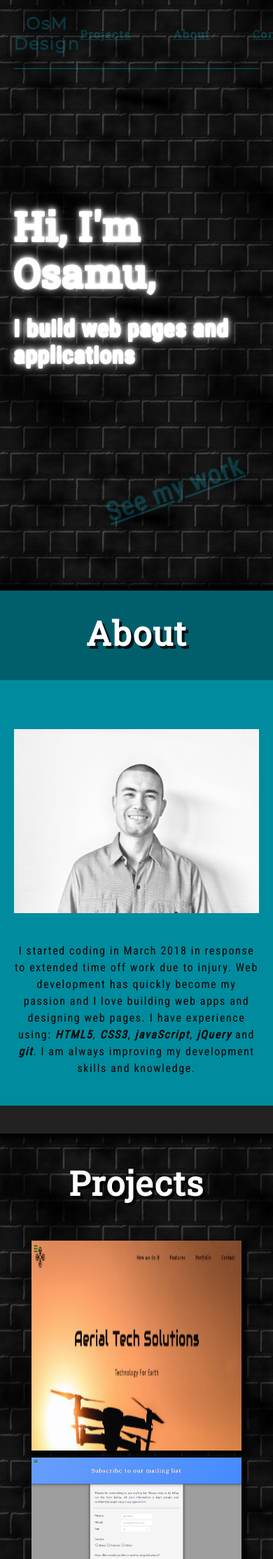
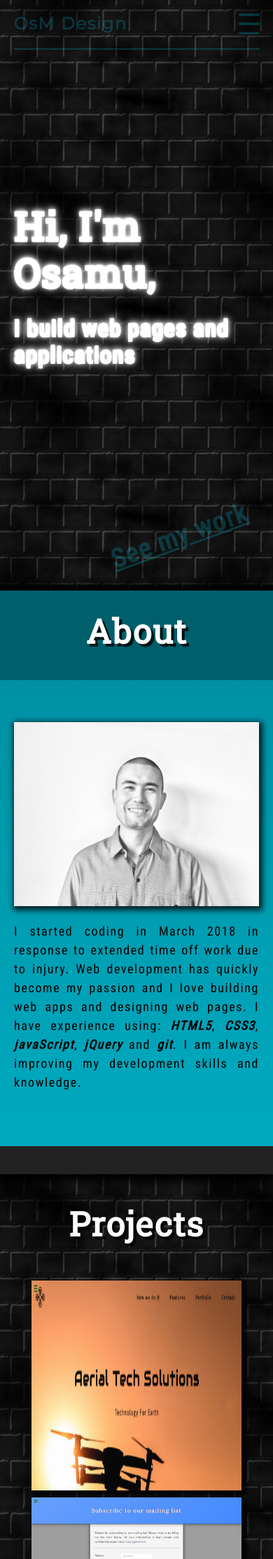
Before and after one commit to ozmos/Portfolio, a PHP site: page / in a window 390 px wide. Shown: the top 2228 px of the page at 70% size. Run offline with PHP 8.4, Linux system fonts and the light colour scheme.

Commit message:
linear gradients font sizes

```diff
--- a/index.html
+++ b/index.html
@@ -8,6 +8,7 @@
     <meta name="author" content="Osamu Morozumi">
     <meta name="description" content="Portfolio page for web developer Osamu Morozumi">
     <link rel="stylesheet" href="portfolio.css">
+
 </head>
 
 <body>
@@ -32,19 +33,27 @@
             </header>
             <div class="nav-list">
                 <div class="link-container">
-                    <a class="nav-link" href="#projects">
-							Projects
+                    <a class="nav-link" href="#about">
+							About
 						</a>
                 </div>
                 <div class="link-container">
-                    <a class="nav-link" href="#about">
-							About
+                    <a class="nav-link" href="#projects">
+							Projects
 						</a>
                 </div>
                 <div class="link-container">
                     <a class="nav-link" href="#contact">
 							Contact
 						</a>
+                </div>
+            </div>
+            <div id="menu-toggle">
+                <div class="hamburger top">
+                </div>
+                <div class="hamburger top">
+                </div>
+                <div class="hamburger">
                 </div>
             </div>
         </div>
@@ -56,7 +65,7 @@
                 <h2 class="article-heading" id="about-heading">About</h2>
             </header>
             <div class="container" id="about-container">
-                <section class="about-section">
+                <section class="about-section about-picture">
                     <img class="profile-picture" src="images/profile-greyscale-reduced.jpg" alt="black and white profile picture">
 
                 </section>
@@ -233,7 +242,7 @@
             <div class="contact-section">
                 <form id="form" action="https://mail.google.com/mail">
                     <input id="name" type="text" placeholder="your name" required>
-                    <input id="number" type="number" placeholder="your phone number">
+                    <!-- <input id="number" type="number" placeholder="your phone number"> -->
                     <input type="email" name="email" id="email" placeholder="your email@mail.com" required>
                     <input id="submit" type="submit" value="Submit">
                 </form>
@@ -287,6 +296,7 @@
             </div>
         </div>
     </footer>
+    <script src="scripts/nav.js"></script>
     <script src="scripts/gallery.js"></script>
     <!-- <script src="https://gitcdn.link/repo/freeCodeCamp/testable-projects-fcc/master/build/bundle.js"></script> -->
 </body>
--- a/portfolio.css
+++ b/portfolio.css
@@ -28,18 +28,6 @@
         --container-padding: 10px;
     }
 }
-
-
-/* html {
-
-}
-
-*,
-*:before,
-*:after {
-    box-sizing: inherit;
-}
- */
 
 * {
     max-width: 100%;
@@ -92,6 +80,10 @@ p,
 h3,
 a {
     font-family: var(--main-text, sans-serif);
+}
+
+p {
+    font-size: 18px;
 }
 
 .welcome-subheading {
@@ -182,15 +174,15 @@ a {
 
 .welcome-link {
     position: absolute;
-    right: 10%;
+    right: 8%;
     bottom: 10%;
-    transform: translate(100%, 100%);
+    transform: translate(-50%, -50%);
     font-size: 2em;
     font-family: 'Roboto Condensed', sans-serif;
     transform: rotate(-20deg);
     opacity: 0.2;
     color: var(--highlight, #00dffc);
-    animation: flick-on 1.5s linear 13s 1, flick-stay 3s linear 14.5s infinite;
+    animation: flick-on 1.5s linear 10s 1, flick-stay 3s linear 11.5s infinite;
 }
 
 .welcome-link:visited {
@@ -203,6 +195,7 @@ nav {
     text-align: center;
     width: 100%;
     color: var(--highlight, #00dffc);
+    z-index: 5;
 }
 
 .nav-container {
@@ -217,7 +210,7 @@ nav {
     border-bottom: 2px solid var(--highlight, #00dffc);
     font-weight: bold;
     opacity: 0.2;
-    animation: flick-on 1.5s linear 14s 1, fade-down 1s linear 15.5s 1, stays 3s linear 16.5s infinite;
+    animation: flick-on 1.5s linear 11s 1, fade-down 1s linear 12.5s 1, stays 3s linear 13.5s infinite;
 }
 
 #home-link {
@@ -243,6 +236,56 @@ nav {
     display: flex;
     justify-content: space-evenly;
     color: var(--highlight, #00dffc);
+}
+
+#menu-toggle {
+    display: none;
+}
+
+@media (max-width: 768px) {
+    .nav-list {
+        position: absolute;
+        top: 85px;
+        right: 0;
+        transform: translate(45%, 0);
+        display: none;
+        flex-direction: column;
+        align-items: flex-end;
+        line-height: 2;
+        font-size: 18px;
+    }
+    .toggle-reveal {
+        display: flex;
+    }
+    #menu-toggle {
+        position: relative;
+        display: inline-block;
+        --size: 30px;
+        --color: var(--highlight);
+        --thickness: calc(var(--size) / 8);
+        --margin: calc((var(--size) - calc(var(--thickness) * 3)) / 2);
+        width: var(--size);
+        height: var(--size);
+    }
+    .hamburger {
+        width: 100%;
+        border: 1px solid var(--color);
+        height: var(--thickness);
+        background: var(--color);
+        border-radius: calc(var(--thickness) / 2);
+    }
+    #menu-toggle:hover .hamburger {
+        box-shadow: var(--shadow-highlight);
+    }
+    .top {
+        margin-bottom: var(--margin);
+    }
+    .welcome-link {
+        bottom: 2%;
+    }
+    #socials-container {
+        margin-top: 3em;
+    }
 }
 
 .nav-link {
@@ -381,6 +424,11 @@ main {
     top: 0;
 }
 
+.slide {
+    height: 100%;
+    top: 0;
+}
+
 .project-description-text {
     color: var(--primary-light);
     /* font-size: 1.1rem; */
@@ -427,8 +475,8 @@ main {
 
 #about {
     position: relative;
-    height: calc(82.5vh + calc(var(--border-width) * 2));
-    background: var(--contrast);
+    /* height: calc(82.5vh + calc(var(--border-width) * 2)); */
+    background: linear-gradient(var(--contrast), #00aac0);
     padding: var(--header-height, 6rem), 0, var(--header-height, 6rem), 0;
     /* border-top: 10px solid var(--primary-dark, black); */
     border-bottom: var(--border-width, 40px) solid var(--primary-dark, black);
@@ -437,23 +485,27 @@ main {
 
 #about-container {
     position: relative;
-    top: calc(var(--header-height) + 50px);
     display: flex;
     flex-flow: row wrap;
     justify-content: space-around;
+    margin: 40px auto;
     width: 900px;
     padding: 20px;
-    margin: auto;
     background: var(--secondary-highlight);
 }
 
 #about-header {
-    position: absolute;
+    position: relative;
     top: 0;
     left: 0;
     width: 100vw;
     height: var(--header-height, 6rem);
     background: var(--border-highlight);
+}
+
+#about-header h2 {
+    margin: 0;
+    top: .6em;
 }
 
 .about-section {
@@ -462,8 +514,12 @@ main {
 
 .about-description {
     position: relative;
-    top: 10%;
     line-height: 1.5;
+    text-align: justify;
+}
+
+.profile-picture {
+    box-shadow: 2px 3px 8px 3px rgba(1, 1, 1, 0.8);
 }
 
 .tech {
@@ -472,7 +528,7 @@ main {
 
 #contact {
     position: relative;
-    background: var(--border-highlight, #222);
+    background: linear-gradient(to top, var(--border-highlight), #008c9e);
     padding: var(--container-padding, 20px);
     padding-bottom: 40px;
 }
@@ -520,6 +576,11 @@ input {
     letter-spacing: 0.1rem;
     font-size: 1rem;
     box-shadow: var(--shadow-article);
+    cursor: pointer;
+}
+
+#submit:hover {
+    opacity: 0.8;
 }
 
 .socials-icon {
--- a/scripts/gallery.js
+++ b/scripts/gallery.js
@@ -1,4 +1,4 @@
-var images = document.getElementsByClassName("project-tile");
+/* var images = document.getElementsByClassName("project-tile");
 var descriptions = document.getElementsByClassName("project-description-section");
 
 for (var i = 0; i < images.length; i++) {
@@ -15,4 +15,9 @@ for (var i = 0; i < images.length; i++) {
     });
 
 
+} */
+
+function slider() {
+    var descriptions = document.querySelectorAll(".project-description-section");
+    descriptions.forEach(tile => tile.classlist.toggle('slide'));
 }
--- /dev/null
+++ b/scripts/nav.js
@@ -0,0 +1,8 @@
+function classToggle() {
+    var navs = document.querySelectorAll('.nav-list');
+
+    navs.forEach(nav => nav.classList.toggle('toggle-reveal'));
+}
+
+document.querySelector('#menu-toggle')
+    .addEventListener('click', classToggle);
```
